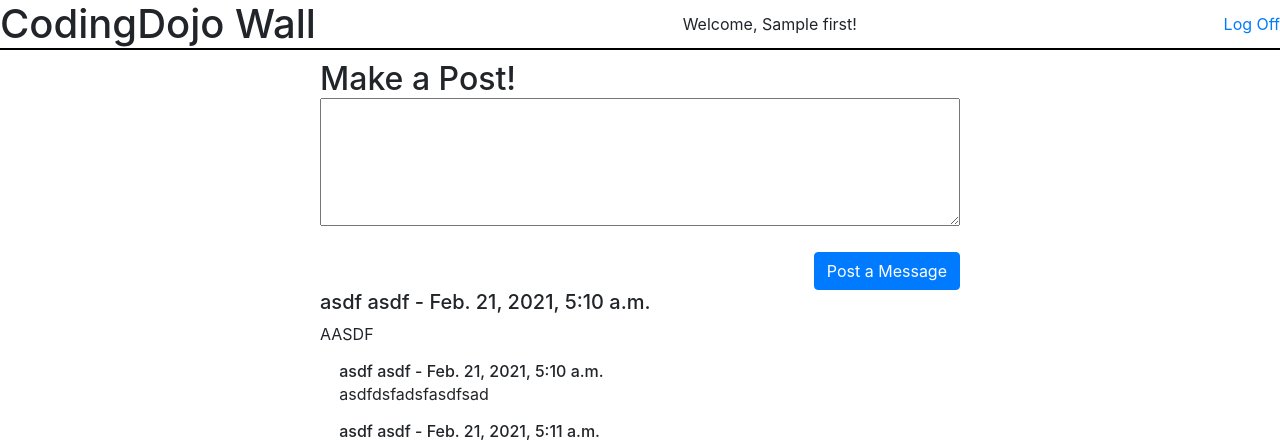
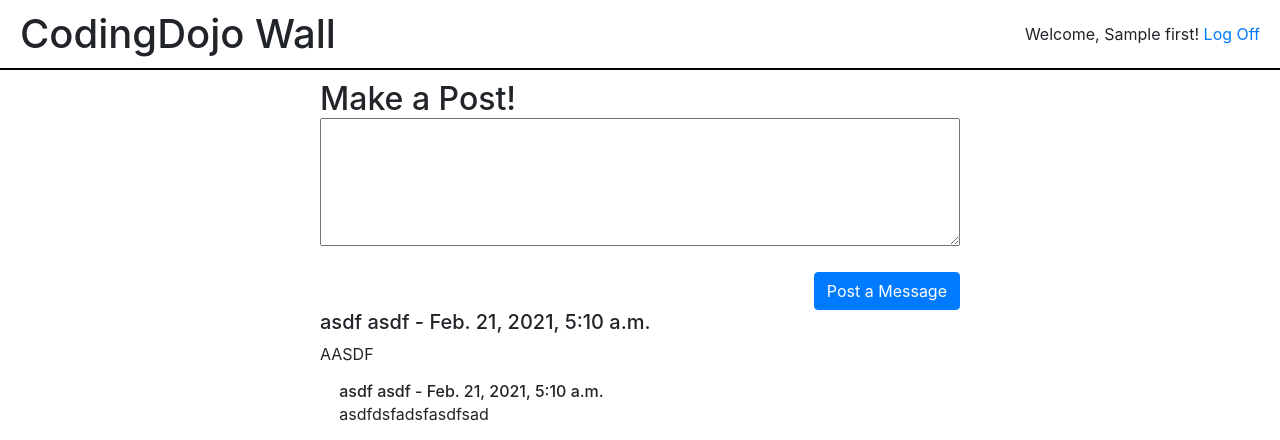
Before and after one commit to jansenhillis/Python, a Django app: template A033_django_the_wall/wall_app/templates/wall.html in a window 1280 px wide. Shown: the top 440 px of the page. Run offline with Django 3.2, Linux system fonts and the light colour scheme; data comes from the database, SQL or seed files in the repository; tables that the repository leaves empty hold one stand-in row (values such as "Sample post"); the template is opened without the code that fills it: values that come from a table or form of the project are taken from there, most other values are stand-ins (such as "Sample title", 1, 10 or a date in 2020); parts of the project's set-up code (start-up, migrations or seed data) failed here and were passed over; some libraries are stand-ins or nearby versions.

Commit message:
minor styling

```diff
--- a/A033_django_the_wall/login_app/static/style.css
+++ b/A033_django_the_wall/login_app/static/style.css
@@ -88,3 +88,19 @@ h1, h2, h4, h6 {
     color: red;
     margin-bottom: 0;
 }
+
+h1 {
+    margin-top: 10px;
+    margin-bottom: 10px;
+    margin-left: 20px;
+}
+
+.welcome {
+    margin-right: 20px;
+}
+
+.welcome > p, .welcome > a {
+    display: inline-block;
+    margin: 0;
+    padding: 0;
+}
--- a/A033_django_the_wall/wall_app/templates/wall.html
+++ b/A033_django_the_wall/wall_app/templates/wall.html
@@ -12,8 +12,11 @@
 <body>
     <div class="site_nav">
         <h1>CodingDojo Wall</h1>
-        <p>Welcome, {{ auth_user.first }}!</p>
-        <a href="{% url 'logout' %}">Log Off</a>
+        <div class="welcome">
+            <p>Welcome, {{ auth_user.first }}!</p>
+            <a href="{% url 'logout' %}">Log Off</a>
+        </div>
+
     </div>
     <div class="wall_wrapper">
         <form action="{% url 'post' %}" method="POST" class="post_form">
```
